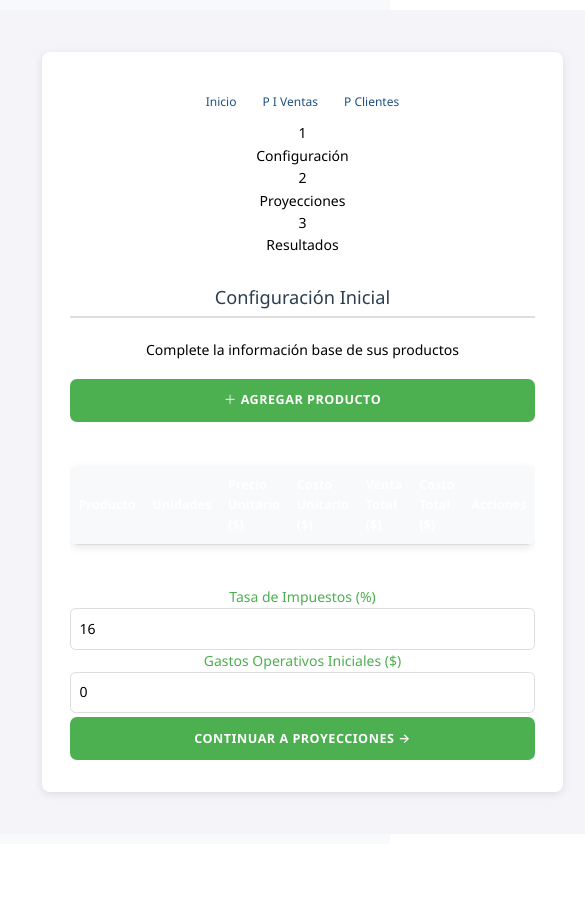
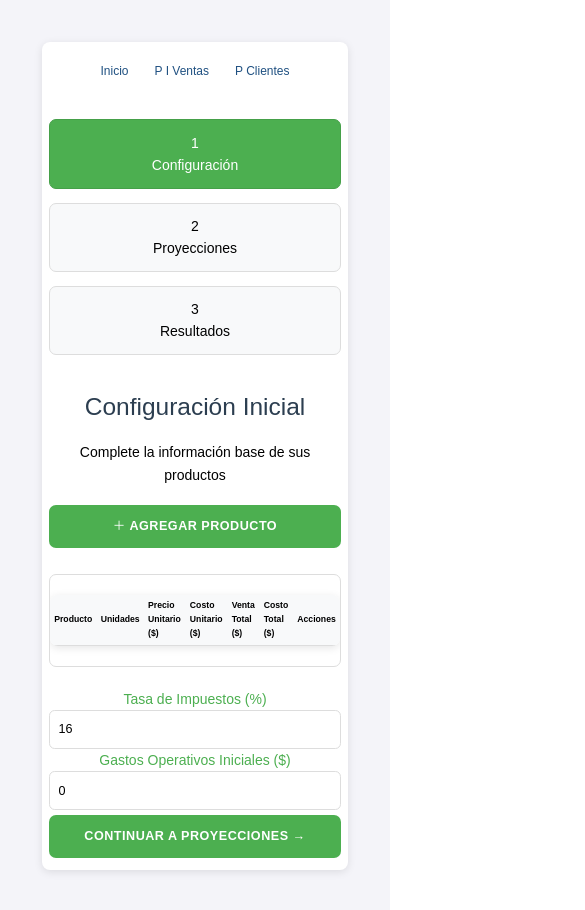
Before and after one commit to davidmurati/PresupuestoVentasABV, a React (Vite) app: page /Presupuestoasadoenventas1 in a window 390 px wide. Shown: the whole page, 585 px wide, since content can reach past the window. Before the commit the page ends 844 px from the top, so only its background shows below. Built offline with nearby package versions, Linux system fonts and the light colour scheme; what groq-sdk would draw is missing.

Commit message:
16 commit presupuestoVentas

```diff
--- a/src/Component/Navbar/Navbar.jsx
+++ b/src/Component/Navbar/Navbar.jsx
@@ -8,7 +8,7 @@ function Navbar() {
     <nav className="navbar">
 
       <ul>
-        <li><a href="/" exact>Inicio</a></li>
+        <li><a href="/">Inicio</a></li>
         <li><a href="/Presupuestoasadoenventas1">P I Ventas</a></li>
         <li><a href="/PresupuestoParaCliente">P Clientes</a></li>
 
--- a/src/Component/Presupuestoasadoenventas1/Presupuestoasadoenventas1.css
+++ b/src/Component/Presupuestoasadoenventas1/Presupuestoasadoenventas1.css
@@ -1,4 +1,4 @@
-/* PresupuestoUnificado.css - Versión Mejorada */
+/* PresupuestoUnificado.css - Versión Full Responsive */
 
 :root {
     --primary-color: #4CAF50;
@@ -6,10 +6,11 @@
     --text-color: #000000;
     --background-light: #f8f9fa;
     --border-color: #dddddd;
+    --table-font-size: 0.95rem;
   }
 
-  /* Estilos base responsivos */
-  .contenedor-unificado {
+  /* Estructura Base */
+  .presupuesto-container {
     max-width: 100%;
     margin: 0 auto;
     padding: 1rem;
@@ -18,65 +19,43 @@
     box-sizing: border-box;
   }
 
-  /* Barra de progreso adaptativa */
-  .progreso {
-    display: grid;
-    grid-template-columns: repeat(auto-fit, minmax(150px, 1fr));
+  /* Barra de Progreso */
+  .progreso-etapas {
+    display: flex;
+    justify-content: space-between;
+    margin: 2rem 0;
     gap: 0.5rem;
-    margin: 2rem 0;
   }
 
-  .paso {
+  .etapa {
+    flex: 1;
     padding: 1rem;
     text-align: center;
     background: var(--background-light);
+    border: 1px solid var(--border-color);
     border-radius: 0.5rem;
-    border: 2px solid var(--border-color);
     transition: all 0.3s ease;
-    font-size: clamp(0.9rem, 2vw, 1rem);
   }
 
-  .paso.activo {
+  .etapa.activa {
     background: var(--primary-color);
     color: white;
     border-color: var(--secondary-color);
   }
 
-  /* Secciones adaptativas */
-  .seccion-configuracion,
-  .seccion-ajustes,
-  .seccion-resultados {
-    background: white;
-    padding: 1.5rem;
-    border-radius: 0.8rem;
-    box-shadow: 0 2px 8px rgba(0, 0, 0, 0.1);
-    margin-bottom: 1.5rem;
-    animation: fadeIn 0.4s ease-out;
-  }
-
-  h2 {
-    font-size: clamp(1.4rem, 4vw, 1.8rem);
-    margin-bottom: 1.5rem;
-    padding-bottom: 0.5rem;
-    border-bottom: 2px solid var(--border-color);
-  }
-
-  /* Tablas responsivas */
+  /* Tablas Responsivas */
   .tabla-productos {
     overflow-x: auto;
     -webkit-overflow-scrolling: touch;
     margin: 1.5rem 0;
-    background:
-      linear-gradient(to right, white 30%, rgba(255,255,255,0)),
-      linear-gradient(to left, white 30%, rgba(255,255,255,0));
-    background-repeat: no-repeat;
-    background-size: 40px 100%, 40px 100%;
-    background-position: left, right;
+    border: 1px solid var(--border-color);
+    border-radius: 0.5rem;
+    background: white;
   }
 
   table {
+    width: 100%;
     min-width: 600px;
-    width: 100%;
     border-collapse: collapse;
   }
 
@@ -84,7 +63,7 @@
     padding: 0.8rem;
     text-align: left;
     border-bottom: 1px solid var(--border-color);
-    white-space: nowrap;
+    vertical-align: middle;
   }
 
   th {
@@ -92,37 +71,42 @@
     font-weight: 600;
     position: sticky;
     left: 0;
+    white-space: nowrap;
   }
 
-  /* Formularios adaptativos */
-  .grupo-inputs {
-    display: grid;
-    grid-template-columns: repeat(auto-fit, minmax(250px, 1fr));
-    gap: 1rem;
-    margin-bottom: 1.5rem;
-    padding: 1rem;
-    border: 1px solid var(--border-color);
-    border-radius: 0.5rem;
+  /* Celdas Numéricas Compactas */
+  .numero-compacto {
+    font-family: 'Courier New', monospace;
+    font-size: 0.9em;
+    letter-spacing: -0.5px;
+    white-space: nowrap;
+  }
+
+  /* Formularios Responsivos */
+  .grupo-input {
+    margin-bottom: 1rem;
+  }
+
+  .grupo-input label {
+    display: block;
+    margin-bottom: 0.3rem;
+    font-size: 0.9em;
   }
 
   input[type="number"],
   input[type="text"] {
     width: 100%;
-    padding: 0.8rem;
+    padding: 0.7rem;
     border: 1px solid var(--border-color);
     border-radius: 0.4rem;
-    font-size: 1rem;
-    transition: border-color 0.3s ease;
+    font-size: 0.95rem;
   }
 
-  /* Botones responsivos */
-  button {
-    display: inline-flex;
-    align-items: center;
-    justify-content: center;
-    gap: 0.5rem;
+  /* Botones Adaptativos */
+  .boton-primario,
+  .boton-siguiente {
     padding: 0.8rem 1.5rem;
-    font-size: clamp(0.9rem, 2vw, 1rem);
+    font-size: 0.95rem;
     border-radius: 0.5rem;
     background: var(--primary-color);
     color: white;
@@ -131,72 +115,90 @@
     transition: all 0.2s ease;
   }
 
-  /* Sistema de grid responsivo */
-  .exportacion {
-    display: grid;
-    grid-template-columns: repeat(auto-fit, minmax(200px, 1fr));
-    gap: 1rem;
-    margin-top: 2rem;
-  }
+  /* Media Queries para Móvil */
+  @media (max-width: 768px) {
+    .presupuesto-container {
+      padding: 0.5rem;
+    }
 
-  /* Media Queries Mejoradas */
-  @media (max-width: 768px) {
-    .contenedor-unificado {
-      padding: 0.5rem;
+    .progreso-etapas {
+      flex-direction: column;
+    }
+
+    .etapa {
+      width: 100%;
+      margin-bottom: 0.5rem;
+      padding: 0.8rem;
     }
 
     table {
       min-width: 100%;
-      font-size: 0.9rem;
+      font-size: 0.88rem;
     }
 
     th, td {
+      padding: 0.6rem;
       white-space: normal;
-      padding: 0.6rem;
     }
 
-    .grupo-inputs {
-      grid-template-columns: 1fr;
-      padding: 0.5rem;
-    }
-
-    button {
-      width: 100%;
-      margin: 0.3rem 0;
-    }
-  }
-
-  @media (max-width: 480px) {
-    .progreso {
-      grid-template-columns: 1fr;
-    }
-
-    h2 {
-      font-size: 1.3rem;
+    .numero-compacto {
+      font-size: 0.85em;
+      padding: 0.4rem;
     }
 
     input[type="number"],
     input[type="text"] {
       padding: 0.6rem;
+      font-size: 0.9rem;
+    }
+
+    .boton-primario,
+    .boton-siguiente {
+      width: 100%;
+      padding: 0.8rem;
+      font-size: 0.9rem;
     }
   }
 
-  /* Animaciones mejoradas */
-  @keyframes fadeIn {
-    from { opacity: 0; transform: translateY(10px); }
-    to { opacity: 1; transform: translateY(0); }
+  @media (max-width: 480px) {
+    th, td {
+      padding: 0.3rem;
+      font-size: 0.62rem;
+    }
+
+    .numero-compacto {
+      font-size: 0.6em;
+    }
+
+    .grupo-proyecciones {
+      padding: 0.3rem;
+      margin-bottom: 1rem;
+    }
   }
 
-  /* Mejoras de accesibilidad */
-  button:focus-visible,
-  input:focus-visible {
-    outline: 2px solid var(--primary-color);
-    outline-offset: 2px;
+  /* Optimización Vertical */
+  @media (max-height: 600px) {
+    .presupuesto-container {
+      padding: 0.2rem;
+    }
+
+    table {
+      font-size: 0.6rem;
+    }
   }
 
-  /* Scroll suave para móviles */
-  @media (hover: none) {
-    .tabla-productos {
-      -webkit-overflow-scrolling: touch;
-    }
+  /* Mejoras de Contraste */
+  td {
+    color: #333;
   }
+
+  th {
+    color: #000;
+  }
+
+  /* Ajuste Fino para Inputs en Móvil */
+  input::-webkit-outer-spin-button,
+  input::-webkit-inner-spin-button {
+    -webkit-appearance: none;
+    margin: 0;
+  }
```
Also changed, not shown: src/Component/Presupuestoasadoenventas1/Presupuestoasadoenventas1.jsx (+15 -15 lines).
